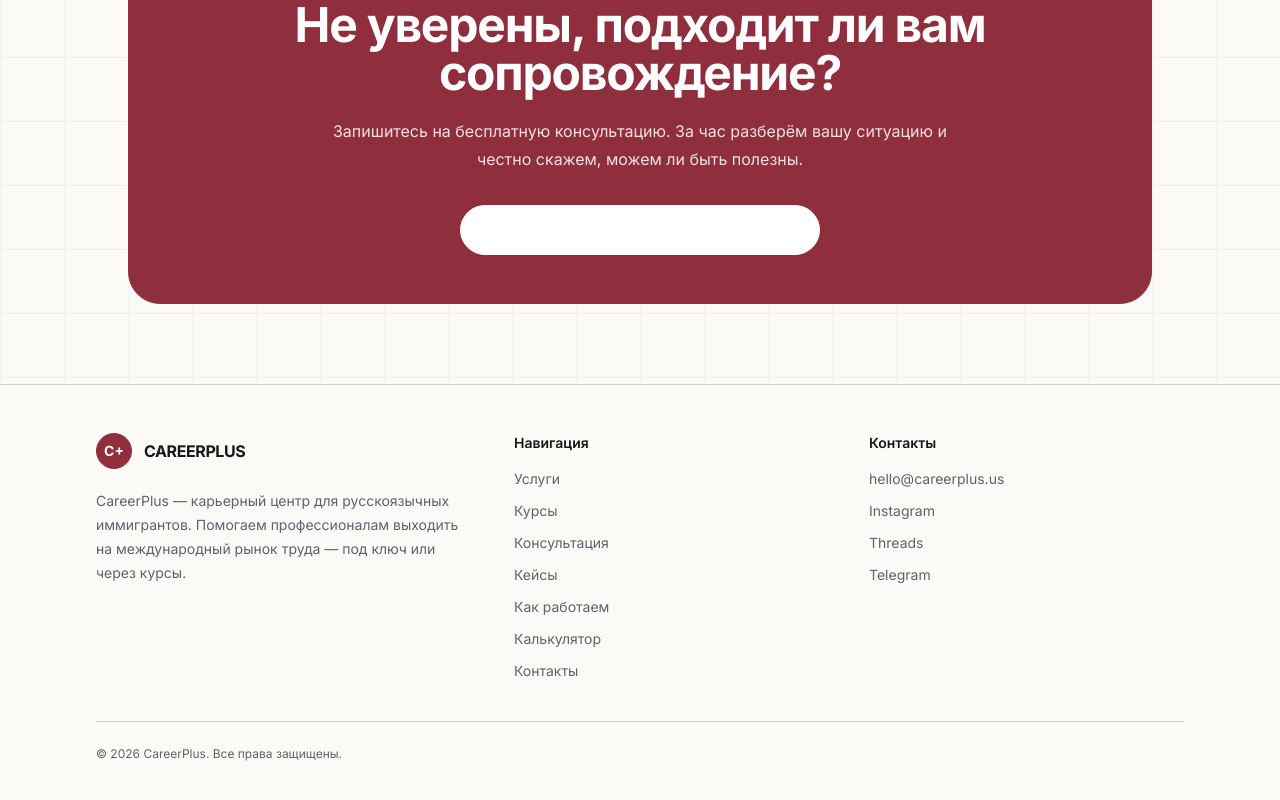
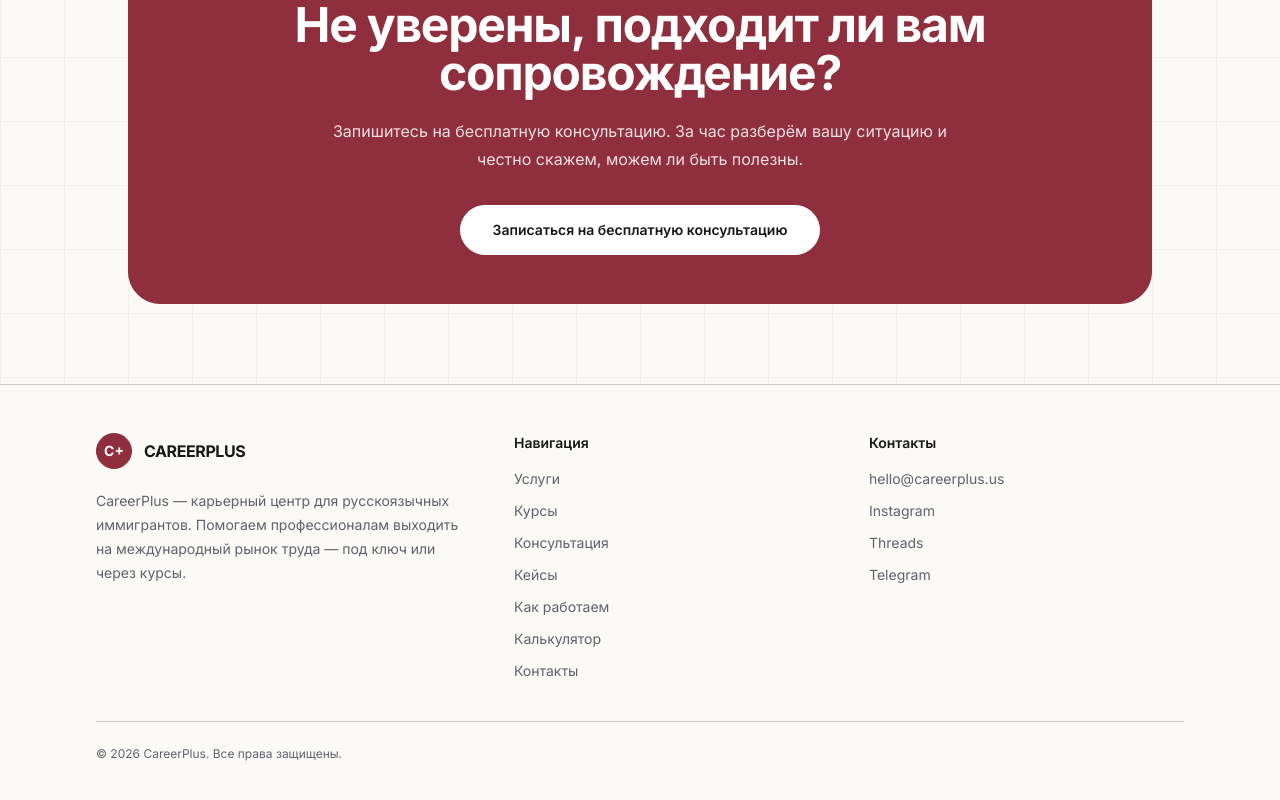
Before and after one commit to roxannication-arch/careerplus, a Next.js app: page /services in a window 1280 px wide. Shown: the part 4615-5415 px from the top of the page. Built offline with nearby package versions, Linux system fonts and the light colour scheme.

Commit message:
Fix light button text contrast
Co-authored-by: roxannication-arch <roxannication-arch@users.noreply.github.com>

```diff
--- a/app/consultation/page.tsx
+++ b/app/consultation/page.tsx
@@ -133,7 +133,7 @@ export default function ConsultationPage() {
           <p className="mx-auto mt-5 max-w-2xl text-base leading-7 text-white/85">
             Час — не так много времени, но достаточно, чтобы получить честный план и сэкономить месяцы движения не туда.
           </p>
-          <ButtonLink href="#consultation-form" className="mt-8 border-white bg-white text-ink hover:border-white hover:bg-white/90">
+          <ButtonLink href="#consultation-form" variant="light" className="mt-8">
             Записаться на консультацию
           </ButtonLink>
           <p className="mt-5 text-sm text-white/80">После анкеты откроется оплата, после оплаты — выбор времени для звонка.</p>
--- a/app/page.tsx
+++ b/app/page.tsx
@@ -152,7 +152,7 @@ export default function HomePage() {
                 <p><strong className="text-white">Кому подходит:</strong> есть право работать в US/UK и вы готовы к плотному поиску.</p>
                 <p><strong className="text-white">Что получите:</strong> команда строит стратегию, упаковку, воронку, подготовку и переговоры.</p>
               </div>
-              <ButtonLink href="/services" className="mt-8 border-white bg-white text-ink hover:border-white hover:bg-white/90">
+              <ButtonLink href="/services" variant="light" className="mt-8">
                 Узнать о сопровождении
               </ButtonLink>
             </article>
--- a/app/services/page.tsx
+++ b/app/services/page.tsx
@@ -197,7 +197,7 @@ export default function ServicesPage() {
           <p className="mx-auto mt-5 max-w-2xl text-base leading-7 text-white/85">
             Запишитесь на бесплатную консультацию. За час разберём вашу ситуацию и честно скажем, можем ли быть полезны.
           </p>
-          <QualificationButton className="mt-8 border-white bg-white text-ink hover:border-white hover:bg-white/90">
+          <QualificationButton variant="light" className="mt-8">
             Записаться на бесплатную консультацию
           </QualificationButton>
         </div>
--- a/components/ButtonLink.tsx
+++ b/components/ButtonLink.tsx
@@ -4,14 +4,15 @@ import type { AnchorHTMLAttributes, ReactNode } from "react";
 type ButtonLinkProps = AnchorHTMLAttributes<HTMLAnchorElement> & {
   href: string;
   children: ReactNode;
-  variant?: "primary" | "secondary" | "ghost";
+  variant?: "primary" | "secondary" | "ghost" | "light";
   className?: string;
 };
 
 const variants = {
   primary: "border-accent bg-accent text-white hover:border-accent-hover hover:bg-accent-hover",
   secondary: "border-ink/20 bg-white text-ink hover:border-accent hover:text-ink",
-  ghost: "border-ink/20 bg-transparent text-ink hover:border-accent hover:text-ink"
+  ghost: "border-ink/20 bg-transparent text-ink hover:border-accent hover:text-ink",
+  light: "border-white bg-white text-ink hover:border-white hover:bg-white/90 hover:text-ink"
 };
 
 export function ButtonLink({
--- a/components/QualificationQuiz.tsx
+++ b/components/QualificationQuiz.tsx
@@ -44,12 +44,13 @@ export function QualificationButton({
 }: {
   children: ReactNode;
   className?: string;
-  variant?: "primary" | "secondary" | "ghost";
+  variant?: "primary" | "secondary" | "ghost" | "light";
 }) {
   const variants = {
     primary: "border-accent bg-accent text-white hover:border-accent-hover hover:bg-accent-hover",
     secondary: "border-ink/20 bg-white text-ink hover:border-accent hover:text-ink",
-    ghost: "border-ink/20 bg-transparent text-ink hover:border-accent hover:text-ink"
+    ghost: "border-ink/20 bg-transparent text-ink hover:border-accent hover:text-ink",
+    light: "border-white bg-white text-ink hover:border-white hover:bg-white/90 hover:text-ink"
   };
 
   return (
```
